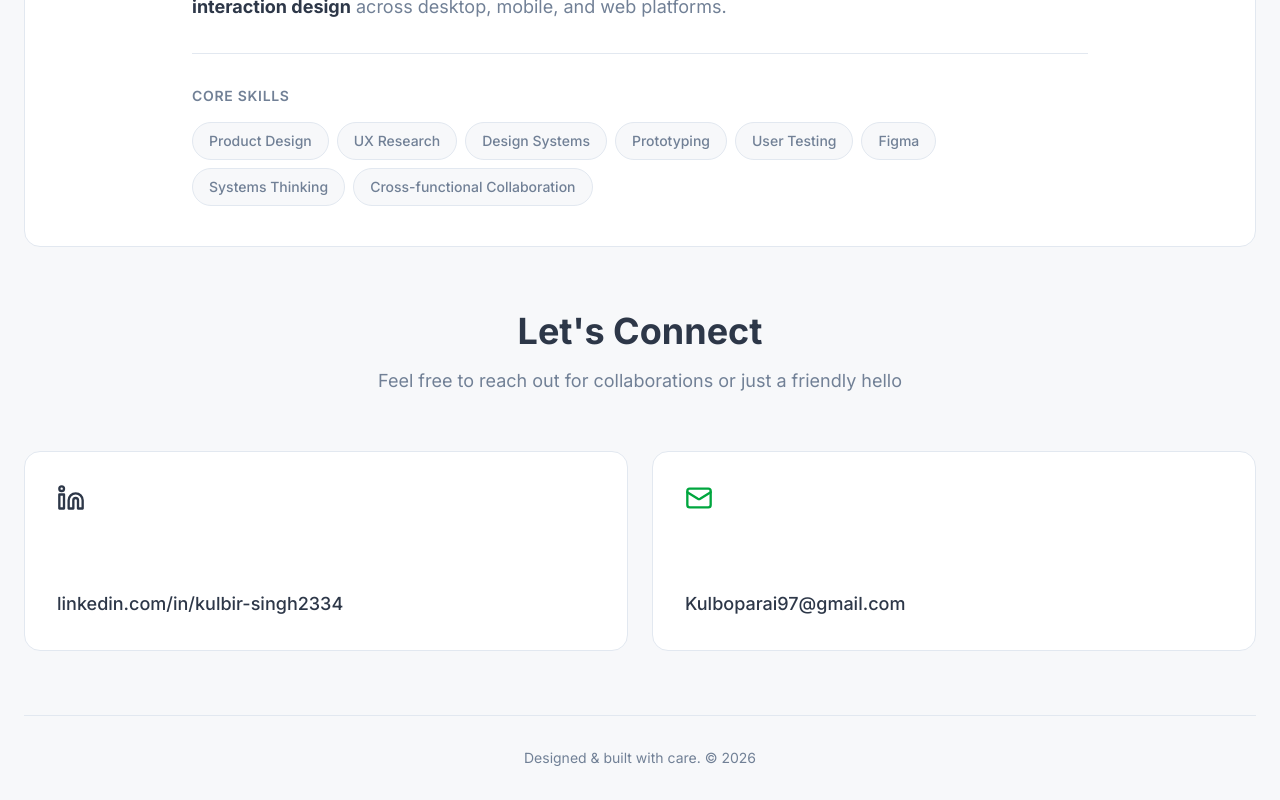
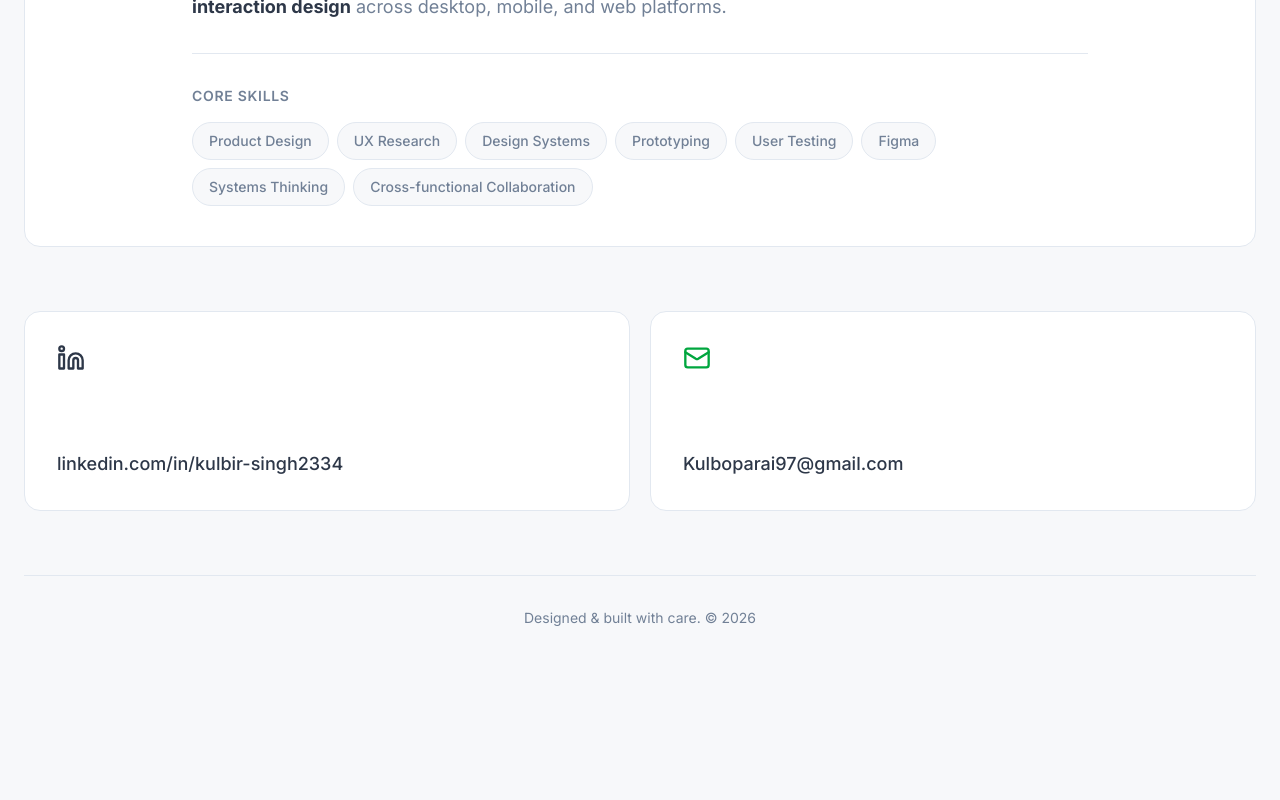
Before and after one commit to kubirboparai-rgb/portfolio, a Next.js app: page /portfolio/ in a window 1280 px wide. Shown: the part 2471-3271 px from the top of the page. After the commit the page ends 3131 px from the top, so only its background shows below. Built offline with nearby package versions, Linux system fonts and the light colour scheme.

Commit message:
Remove Let's Connect header/body, match projects gap

```diff
--- a/src/components/Contact.tsx
+++ b/src/components/Contact.tsx
@@ -45,26 +45,7 @@ export default function Contact() {
   return (
     <section id="contact" className="py-8 px-6">
       <div className="max-w-7xl mx-auto">
-        <motion.h2
-          initial={{ opacity: 0, y: 20 }}
-          whileInView={{ opacity: 1, y: 0 }}
-          viewport={{ once: true }}
-          transition={{ duration: 0.5 }}
-          className="text-3xl md:text-4xl font-bold text-primary-dark text-center mb-4"
-        >
-          Let&apos;s Connect
-        </motion.h2>
-        <motion.p
-          initial={{ opacity: 0, y: 20 }}
-          whileInView={{ opacity: 1, y: 0 }}
-          viewport={{ once: true }}
-          transition={{ duration: 0.5, delay: 0.1 }}
-          className="text-text-secondary text-center text-lg mb-14"
-        >
-          Feel free to reach out for collaborations or just a friendly hello
-        </motion.p>
-
-        <div className="grid sm:grid-cols-2 gap-6">
+        <div className="grid sm:grid-cols-2 gap-5">
           {contactLinks.map((link, index) => (
             <motion.a
               key={index}
```
